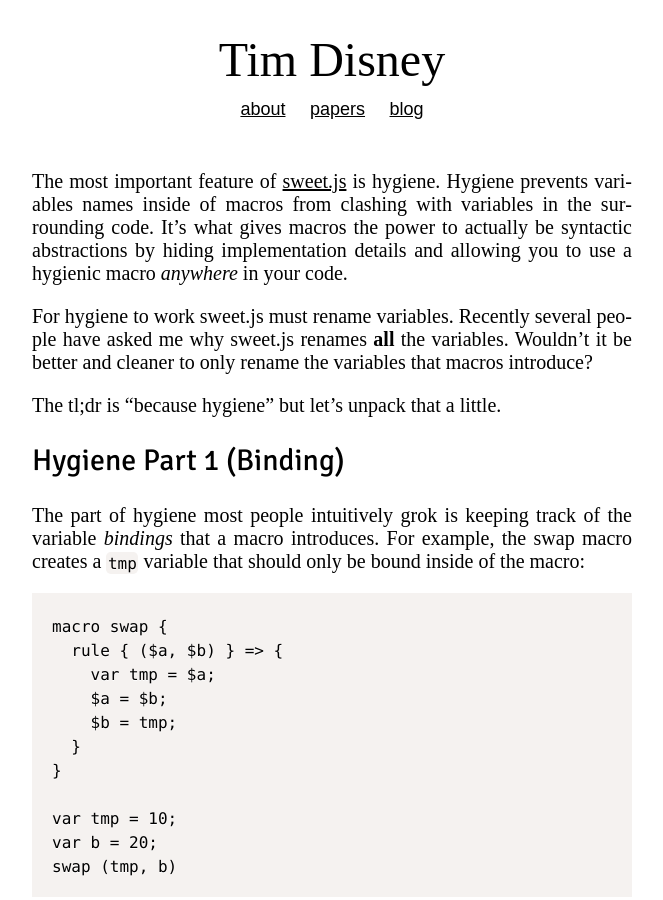
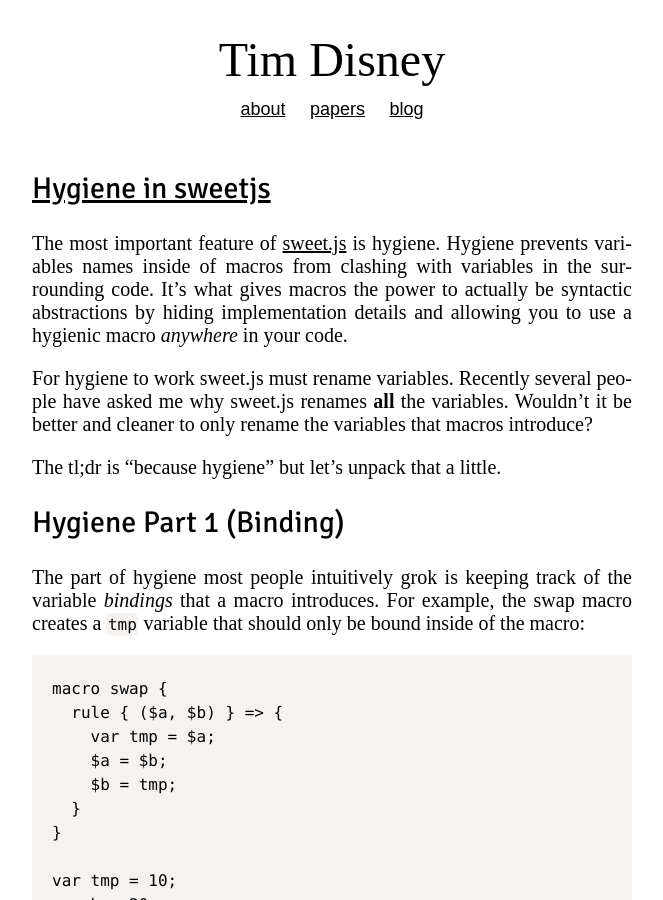
Before and after one commit to disnet/disnet.github.com, a Jekyll site: the page built from blog/index.html, in a window 1280 px wide and 900 px high. Shown: the whole window, without its empty margins (308-971 px from the left). Built offline with Jekyll 4.4.1, drawn with Linux system fonts in a browser that asks for light colours; nearby versions of some CDN libraries; some web fonts are replaced; library files that are not in the unit come from our copies; comment, search, counter and statistics services are not loaded.

Commit message:
updates because of new version of jekyll

```diff
--- a/_posts/2013-09-27-hygiene-in-sweet.js.md
+++ b/_posts/2013-09-27-hygiene-in-sweet.js.md
@@ -1,6 +1,6 @@
 ---
-layout:post
-title: Hygiene in sweet.js
+title: Hygiene in sweetjs
+layout: post
 ---
 
 The most important feature of [sweet.js](http://sweetjs.org) is hygiene. Hygiene prevents variables names inside of macros from clashing with variables in the surrounding code. It's what gives macros the power to actually be syntactic abstractions by hiding implementation details and allowing you to use a hygienic macro *anywhere* in your code.
```
Also changed, not shown: _old/2007-09-03-on-the-existence-of-god.markdown (renamed from _posts/2007-09-03-on-the-existence-of-god.markdown), _old/2008-09-08-qotd-3-universe-wilson.markdown (renamed from _posts/2008-09-08-qotd-3-universe-wilson.markdown), _old/2008-10-19-ubiquity-verbs.markdown (renamed from _posts/2008-10-19-ubiquity-verbs.markdown), _old/2009-02-04-on-the-closing-of-gitmo.markdown (renamed from _posts/2009-02-04-on-the-closing-of-gitmo.markdown), _old/2009-06-06-closing-over-closures.markdown (renamed from _posts/2009-06-06-closing-over-closures.markdown).
